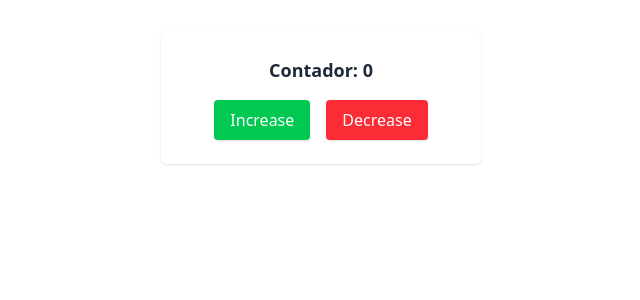
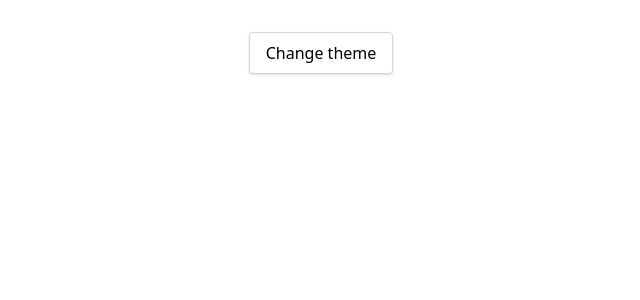
Before and after one commit to WenceslaoGutierrez/Platzi_Curso_React, a React (Vite) app: page / in a window 1280 px wide. Shown: the top 300 px of the page, without its empty margins (319-959 px from the left). Built offline with nearby package versions, Linux system fonts and the light colour scheme.

Commit message:
Creación de estado global para manejar temas claros y oscuros.

```diff
--- a/src/App.jsx
+++ b/src/App.jsx
@@ -1,14 +1,51 @@
-import { useState } from 'react'
+import { useState, createContext, useContext } from 'react'
 import reactLogo from './assets/react.svg'
 import viteLogo from '/vite.svg'
 import Counter from './components/Counter/Counter'
 import './App.css'
 
+const ThemeContext = createContext();
+
+function ThemeProvider ({children}) {
+  const [theme, setTheme] = useState("light");
+
+  const toggleTheme = () =>{
+    setTheme((prevTheme) => (prevTheme==="light" ? "dark" : "light"))
+  }
+
+
+  return(
+    <ThemeContext.Provider  value={{theme,toggleTheme}}>
+      {children}
+    </ThemeContext.Provider>
+  )
+}
+
+function ThemeButton(){
+  const {theme, toggleTheme}=useContext(ThemeContext);
+
+  const buttonClass =
+    theme === "light"
+      ? "bg-white text-black border border-gray-300"
+      : "bg-black text-white border border-gray-700";
+
+
+  return(
+    <>
+      <button onClick={toggleTheme} className={`px-4 py-2 rounded transition shadow ${buttonClass}`}>
+        Change theme
+      </button>
+    </>
+  )
+}
+
 function App() {
 
   return (
     <>
-      <Counter></Counter>
+      <ThemeProvider>
+        <ThemeButton/>
+      </ThemeProvider>
     </>
   );
 }
```
